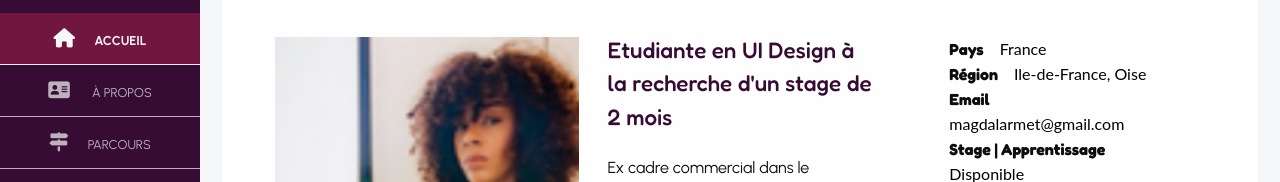
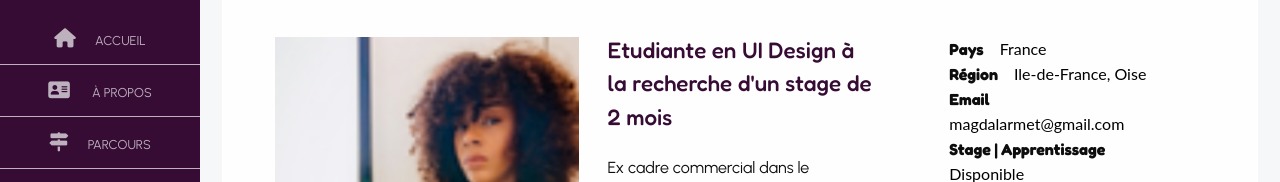
Before and after one commit to MadinaDvlpr/madina_dvlpr.github.io, a website: page about.html in a window 1280 px wide. Shown: the part 185-367 px from the top of the page. Drawn offline with Linux system fonts and the light colour scheme.

Commit message:
menu correction

```diff
--- a/about.html
+++ b/about.html
@@ -28,7 +28,7 @@
         <nav id="navigation" class="navigation">
         <div class="nav-list" id="nav-list">
         <ul>
-            <li class="active"><a href="./index.html" class="nav-links"><i class="fas fa-home" aria-hidden="true"></i>ACCUEIL</a></li>
+            <li><a href="./index.html" class="nav-links"><i class="fas fa-home" aria-hidden="true"></i>ACCUEIL</a></li>
             <li><a href="./about.html" class="nav-links"><i class="fas fa-address-card" aria-hidden="true"></i> à PROPOS</a></li>
             <li><a href="./resume.html" class="nav-links"><i class="fas fa-map-signs" aria-hidden="true"></i>PARCOURS</a></li><li><a href="./portfolio.html" class="nav-links"><i class="fas fa-images" aria-hidden="true"></i>PORTFOLIO</a></li>
             <li><a href="./contact.html" class="nav-links"><i class="fas fa-phone-alt" aria-hidden="true"></i>CONTACT</a></li>
```
Also changed, not shown: index.html (+1 -1 lines), portfolio.html (+1 -1 lines), projet-illustration.html (+1 -1 lines), resume.html (+1 -1 lines).
